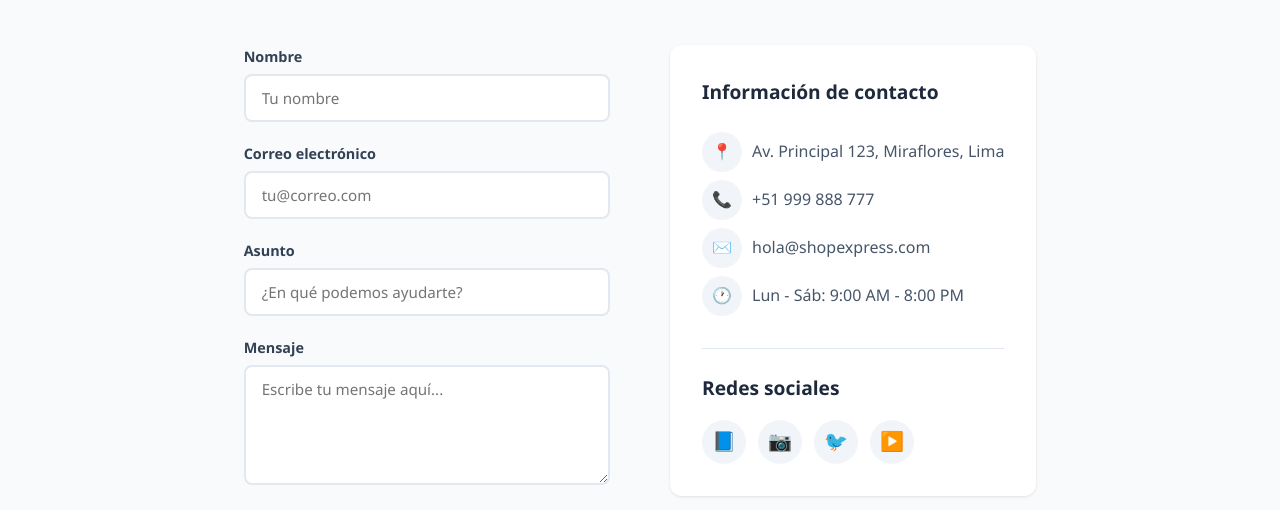
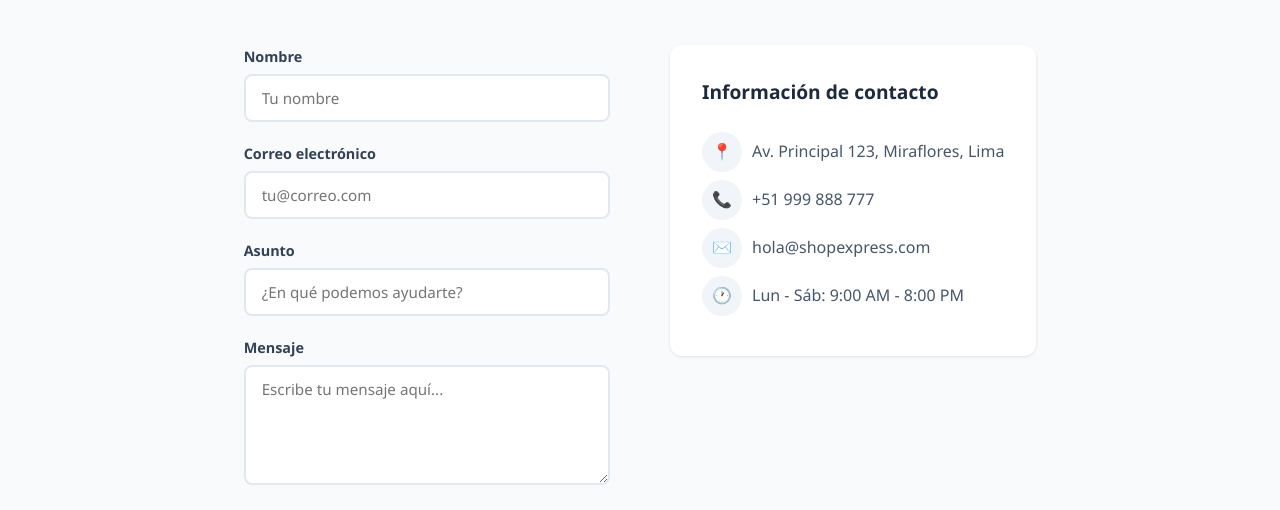
Before and after one commit to Jhon-Lexi/PPW, a plain HTML site: page contacto.html in a window 1280 px wide. Shown: the part 248-758 px from the top of the page. Drawn offline with nearby package versions, Linux system fonts and the light colour scheme.

Commit message:
sin redes

```diff
--- a/contacto.html
+++ b/contacto.html
@@ -48,14 +48,7 @@
             <p><span class="contacto-icon">✉️</span> hola@shopexpress.com</p>
             <p><span class="contacto-icon">🕐</span> Lun - Sáb: 9:00 AM - 8:00 PM</p>
           </div>
-          <div style="margin-top:32px;padding-top:24px;border-top:1px solid #e2e8f0;">
-            <h3>Redes sociales</h3>
-            <div style="display:flex;gap:12px;margin-top:12px;">
-              <a href="#" style="width:44px;height:44px;background:#f1f5f9;border-radius:50%;display:flex;align-items:center;justify-content:center;font-size:1.2rem;">📘</a>
-              <a href="#" style="width:44px;height:44px;background:#f1f5f9;border-radius:50%;display:flex;align-items:center;justify-content:center;font-size:1.2rem;">📷</a>
-              <a href="#" style="width:44px;height:44px;background:#f1f5f9;border-radius:50%;display:flex;align-items:center;justify-content:center;font-size:1.2rem;">🐦</a>
-              <a href="#" style="width:44px;height:44px;background:#f1f5f9;border-radius:50%;display:flex;align-items:center;justify-content:center;font-size:1.2rem;">▶️</a>
-            </div>
+
           </div>
         </div>
       </div>
```
